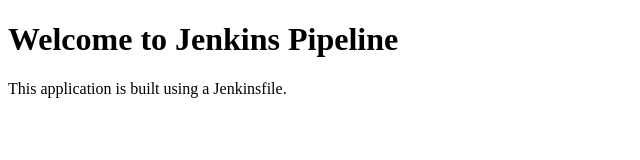
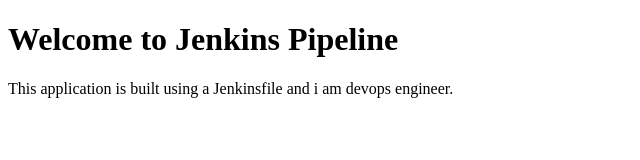
Before and after one commit to nitinranaut63-nr/jenkinsfile-webapp-lab, a plain HTML site: page index.html in a window 1280 px wide. Shown: the whole page, without its empty margins (0-640 px from the left). Drawn offline with Linux system fonts and the light colour scheme.

Commit message:
updated file

```diff
--- a/index.html
+++ b/index.html
@@ -7,6 +7,6 @@
 </head>
 <body>
     <h1>Welcome to Jenkins Pipeline</h1>
-    <p>This application is built using a Jenkinsfile.</p>
+    <p>This application is built using a Jenkinsfile and i am devops engineer.</p>
 </body>
 </html>
```
